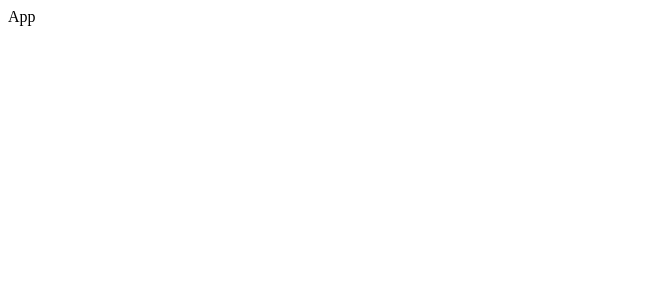
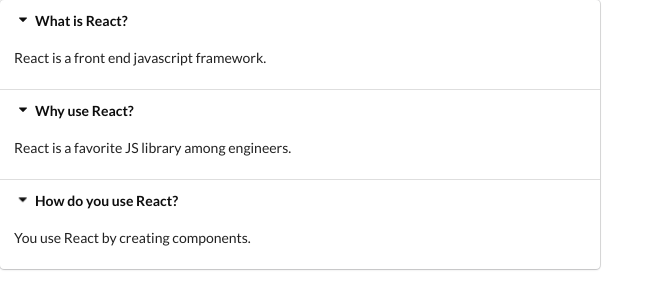
Before and after one commit to dbecausing/widgets, a React (Create React App) app: page / in a window 1280 px wide. Shown: the top 308 px of the page, without its empty margins (0-664 px from the left). Built offline with nearby package versions, Linux system fonts and the light colour scheme.

Commit message:
Added basic Accordion with items

```diff
--- a/public/index.html
+++ b/public/index.html
@@ -24,6 +24,7 @@
       work correctly both with client-side routing and a non-root public URL.
       Learn how to configure a non-root public URL by running `npm run build`.
     -->
+    <link rel="stylesheet" href="https://cdnjs.cloudflare.com/ajax/libs/semantic-ui/2.4.1/semantic.min.css" integrity="sha512-8bHTC73gkZ7rZ7vpqUQThUDhqcNFyYi2xgDgPDHc+GXVGHXq+xPjynxIopALmOPqzo9JZj0k6OqqewdGO3EsrQ==" crossorigin="anonymous" referrerpolicy="no-referrer" />
     <title>React App</title>
   </head>
   <body>
--- a/src/App.js
+++ b/src/App.js
@@ -1,5 +1,27 @@
 import React from "react";
+import Accordion from "./components/Accordion";
 
-export default () => {
-	return <div>App</div>;
+const items = [
+	{
+		title: "What is React?",
+		content: "React is a front end javascript framework.",
+	},
+	{
+		title: "Why use React?",
+		content: "React is a favorite JS library among engineers.",
+	},
+	{
+		title: "How do you use React?",
+		content: "You use React by creating components.",
+	},
+];
+
+const App = () => {
+	return (
+		<div>
+			<Accordion items={items} />
+		</div>
+	);
 };
+
+export default App;
--- /dev/null
+++ b/src/components/Accordion.js
@@ -0,0 +1,21 @@
+import React from "react";
+
+const Accordion = ({ items }) => {
+	const renderedItems = items.map((item) => {
+		return (
+			<React.Fragment key={item.title}>
+				<div className="title active">
+					<i className="dropdown icon"></i>
+					{item.title}
+				</div>
+				<div className="content active">
+					<p>{item.content}</p>
+				</div>
+			</React.Fragment>
+		);
+	});
+
+	return <div className="ui styled accordion">{renderedItems}</div>;
+};
+
+export default Accordion;
```
